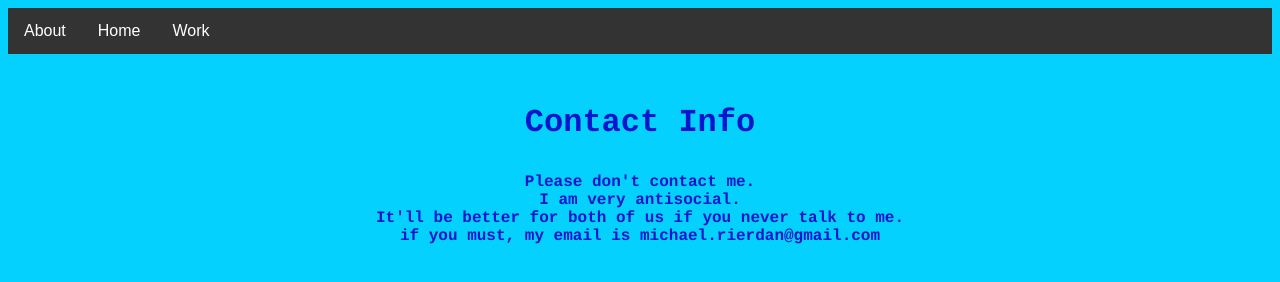
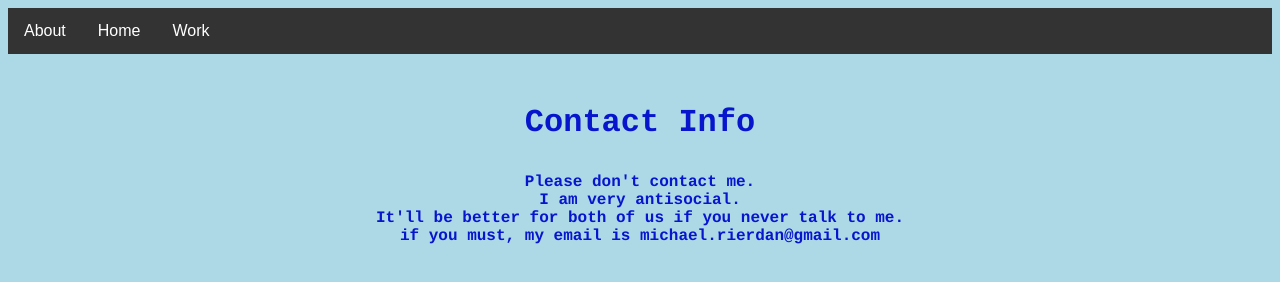
Before and after one commit to WVCS/portfolio-zandor99, a plain HTML site: page contact.html in a window 1280 px wide. Drawn offline with Linux system fonts and the light colour scheme.

Commit message:
Update contact.html

```diff
--- a/contact.html
+++ b/contact.html
@@ -1,7 +1,7 @@
 <!DOCTYPE html>
 <html lang="en">
  <head>
- <link rel="stylesheet" type="text/css" href="contactstyle.css">
+ <link rel="stylesheet" type="text/css" href="homestyle.CSS">
   </head>
 <head>
   <meta charset="UTF-8">
```
